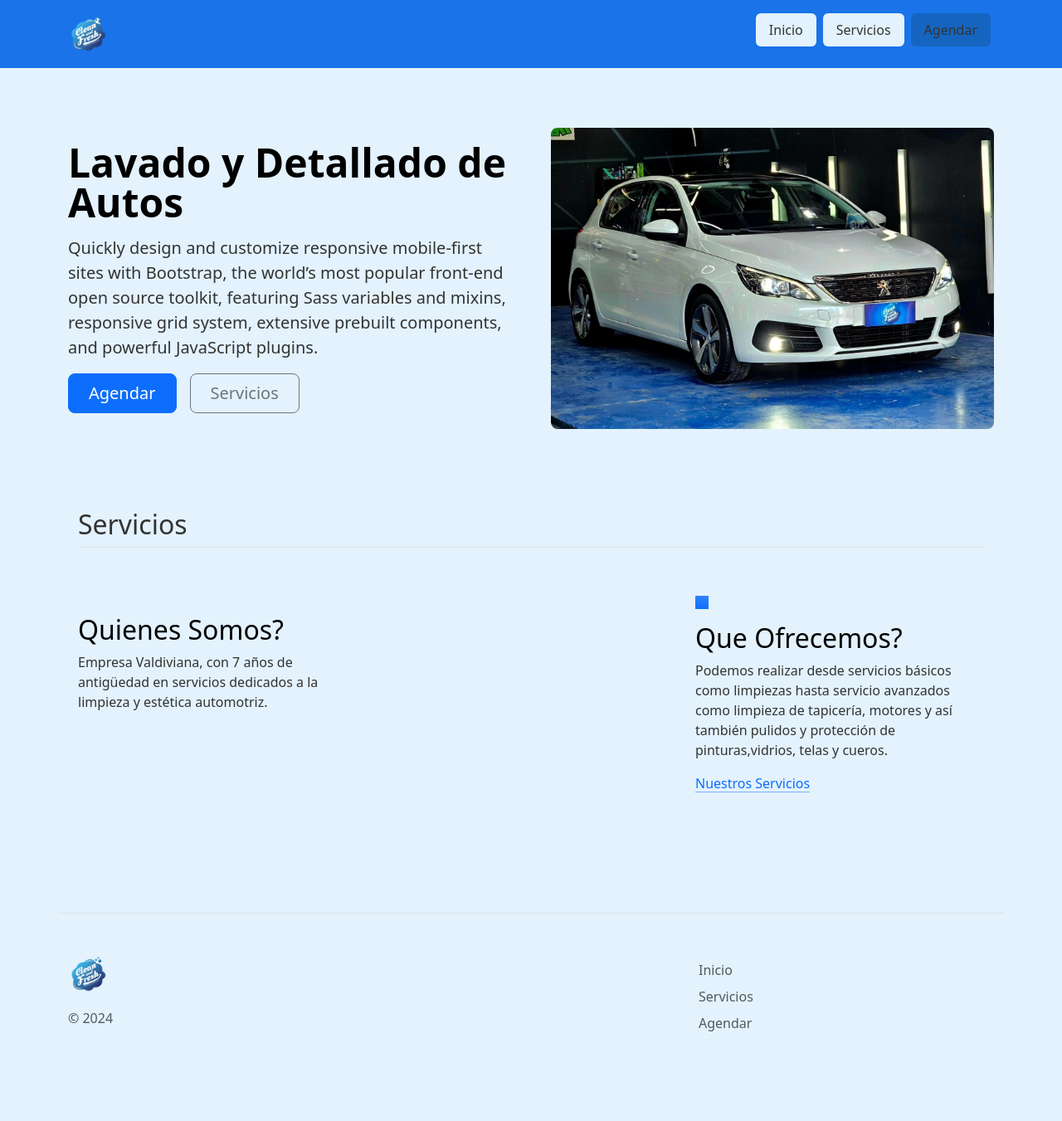
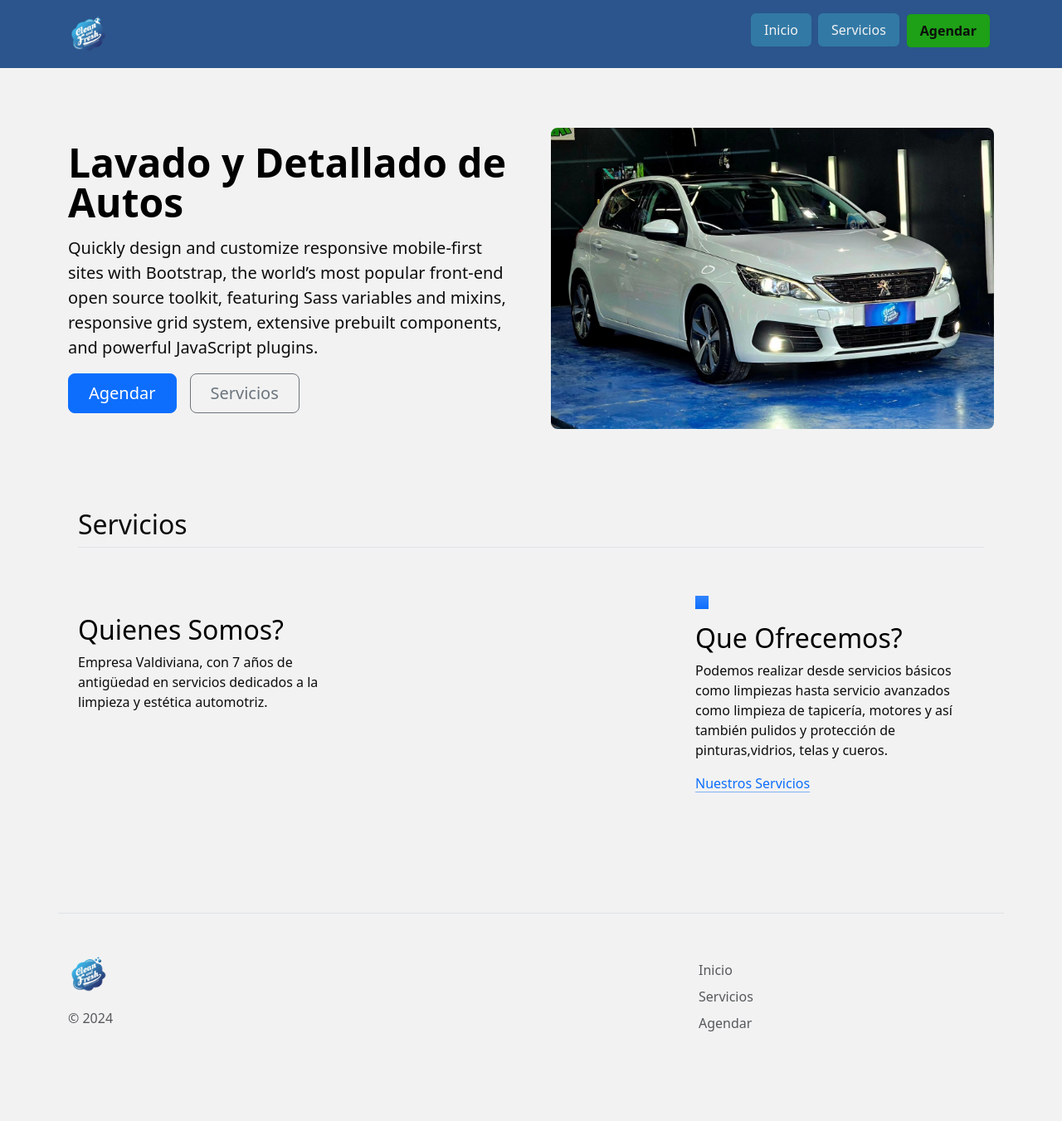
Before and after one commit to bastias1/pagina-cleanandfresh, a Django app: template templates/user/index.html in a window 1280 px wide. Shown: the whole page at 83% size. Run offline with Django 5.2, Linux system fonts and the light colour scheme; the template is opened without the code that fills it, so the values that code supplies are empty.

Commit message:
listo el color de las paginas de usuario

```diff
--- a/static/styles/style.css
+++ b/static/styles/style.css
@@ -6,35 +6,40 @@ hay que usar esta paleta de colores
 #F2F2F2
 #0D0D0D
 */
+
 body {
-	background-color: #e3f2fd;
-	color: #333333;
+	background-color: #F2F2F2;
+	color: #0D0D0D;
 }
 
 header {
-	background-color: #1a73e8;
-}
-
-.nav-pills .nav-link.agendar {
-	background-color: #1565c0;
-	color: #333333;
+	background-color: #2B558C;
 }
 
 .nav-pills .nav-link {
-	background-color: #e3f2fd;
-	color: #333333;
-}
-
-.nav-pills .nav-link.active {
-	background-color: #e3f2fd;
-	color: #333333;
+	background-color: #3279A6;
+	color: #F2F2F2;
 }
 
 .nav-pills .nav-link:hover {
-	background-color: #0056b3;
-	color: #333333;
+	background-color: #2B558C; /* Color al pasar el mouse */
+	color: #F2F2F2;
 }
 
+/* Estilo específico para el botón "Agendar" */
+.nav-pills .nav-link.agendar {
+	background-color: #1ea017; /* Color destacado para "Agendar" */
+	color: #0D0D0D;
+	font-weight: bold;
+	border: 1px solid #2B558C;
+}
+
+.nav-pills .nav-link.agendar:hover {
+	background-color: #0c4609;
+	color: #F2F2F2;
+}
+
+/* Estilos generales de los componentes */
 .c-item {
 	height: 500px;
 }
@@ -66,10 +71,7 @@ header {
 	height: 1rem;
 }
 
-/*
- * Sidebar
- */
-
+/* Sidebar */
 @media (min-width: 768px) {
 	.sidebar .offcanvas-lg {
 		position: -webkit-sticky;
@@ -88,17 +90,14 @@ header {
 }
 
 .sidebar .nav-link.active {
-	color: #2470dc;
+	color: #2B558C;
 }
 
 .sidebar-heading {
 	font-size: 0.75rem;
 }
 
-/*
- * Navbar
- */
-
+/* Navbar */
 .navbar-brand {
 	padding-top: 0.75rem;
 	padding-bottom: 0.75rem;
--- a/templates/user/agendar.html
+++ b/templates/user/agendar.html
@@ -18,7 +18,7 @@
 
 				<ul class="nav nav-pills">
 					<li class="nav-item mx-1">
-						<a href="/" class="nav-link active" aria-current="page">Inicio</a>
+						<a href="/" class="nav-link" aria-current="page">Inicio</a>
 					</li>
 					<li class="nav-item mx-1">
 						<a href="/servicios" class="nav-link">Servicios</a>
--- a/templates/user/index.html
+++ b/templates/user/index.html
@@ -21,7 +21,7 @@
 
 				<ul class="nav nav-pills">
 					<li class="nav-item mx-1">
-						<a href="/" class="nav-link active" aria-current="page">Inicio</a>
+						<a href="/" class="nav-link" aria-current="page">Inicio</a>
 					</li>
 					<li class="nav-item mx-1">
 						<a href="/servicios" class="nav-link">Servicios</a>
--- a/templates/user/servicios.html
+++ b/templates/user/servicios.html
@@ -23,7 +23,7 @@
 
 				<ul class="nav nav-pills">
 					<li class="nav-item mx-1">
-						<a href="/" class="nav-link active" aria-current="page">Inicio</a>
+						<a href="/" class="nav-link" aria-current="page">Inicio</a>
 					</li>
 					<li class="nav-item mx-1">
 						<a href="/servicios" class="nav-link">Servicios</a>
```
